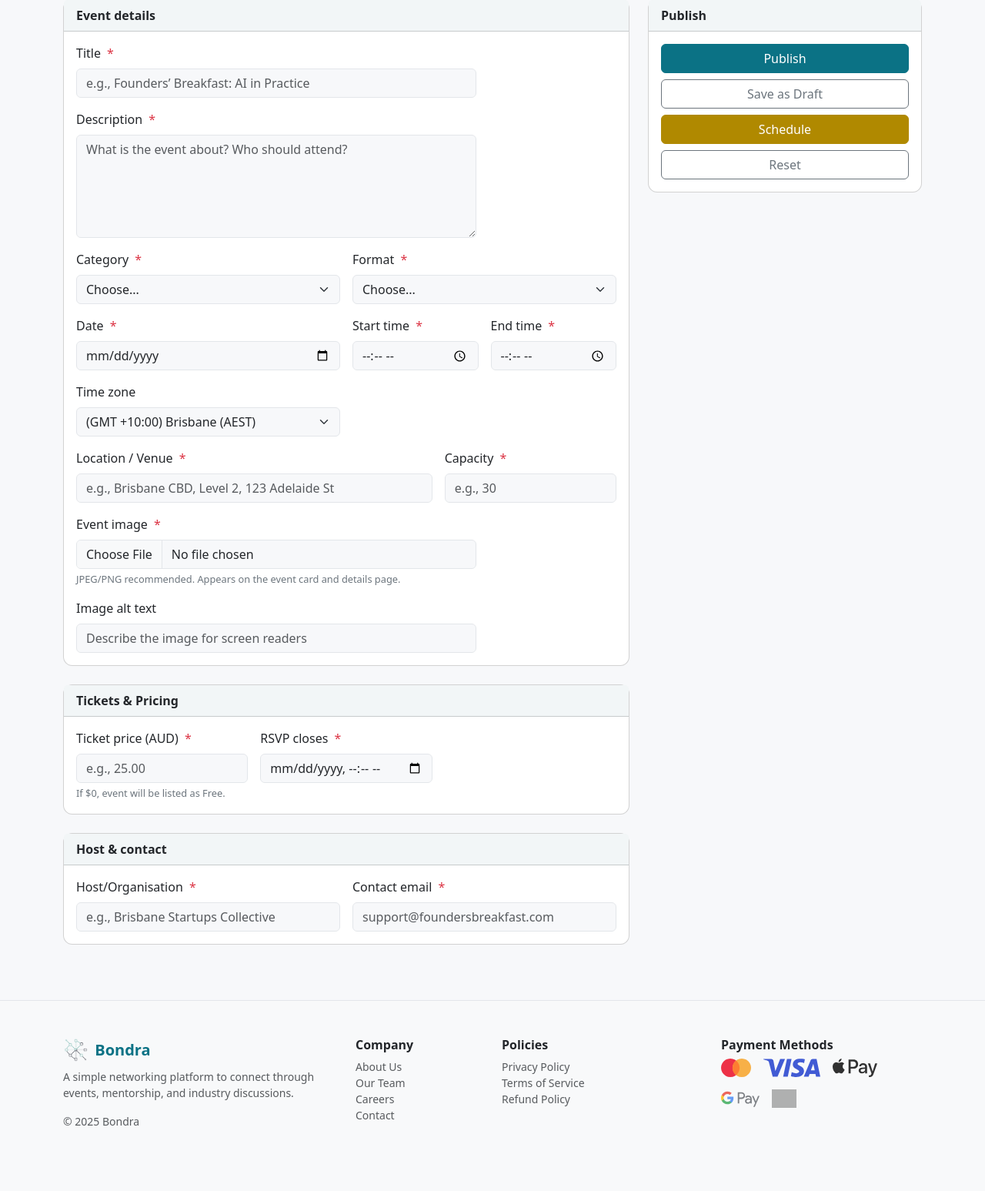
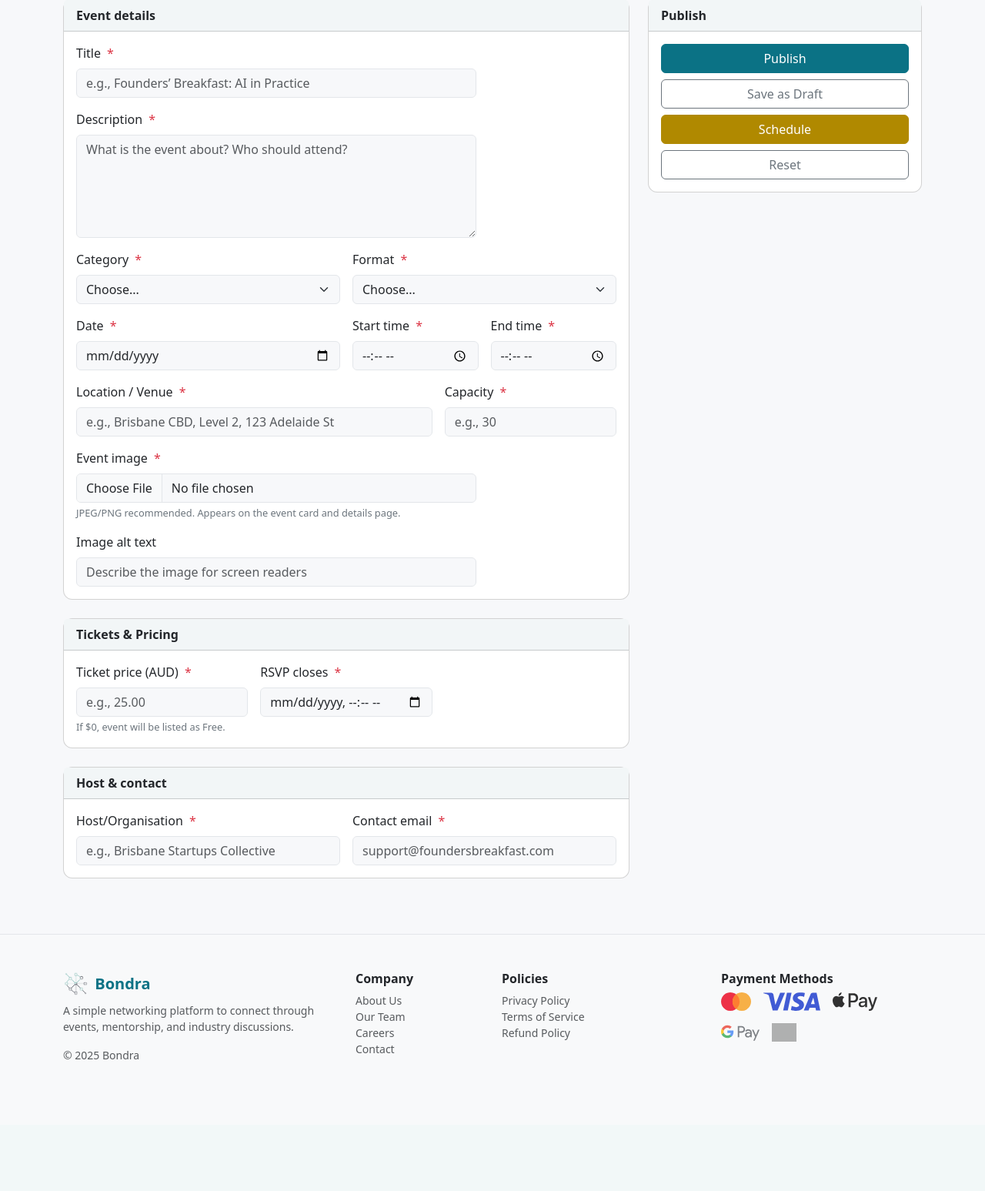
Before and after one commit to VanessaTorgler/IAB207_Group27, a Flask app: page /create in a window 1280 px wide. Shown: the part 244-1791 px from the top of the page at 77% size. After the commit the page ends 1620 px from the top, so only its background shows below. Run offline with Flask 3, Linux system fonts and the light colour scheme; the visitor is signed in with stand-in values (Sample User, id 1); data comes from the database, SQL or seed files in the repository; some libraries are stand-ins or nearby versions; grey boxes are pictures that could not be loaded.

Commit message:
Removed timezone field from template pages and python files

```diff
--- a/website/events.py
+++ b/website/events.py
@@ -109,8 +109,6 @@ def update(event_id):
         form.ticket_price.data = ticket_type.price if ticket_type else 0
         form.format.data = event.event_type
 
-        form.timezone.data = (event.event_timezone or "")
-
         # start_at -> date + time
         if event.start_at:
             form.date.data = event.start_at.replace(tzinfo=None).date()
@@ -176,7 +174,6 @@ def update(event_id):
         event.title = form.title.data
         event.description =  form.description.data
         event.event_type = form.format.data
-        event.event_timezone = (form.timezone.data or event.event_timezone or "")
         event.start_at = start_dt
         event.rsvp_closes = rsvp_dt
         event.end_at = end_dt
@@ -221,9 +218,8 @@ def createUpdate():
         db_file_path = check_upload_file(form)
         print("Form Submitted!")
         print(
-            form.title.data, form.description.data, form.category.data, form.format.data,
-            form.date.data, form.start_time.data, form.end_time.data, form.timezone.data,
-            form.location.data, form.capacity.data, form.event_image.data, form.image_alt_text.data,
+            form.title.data, form.description.data, form.category.data, form.format.data, form.date.data, form.start_time.data,
+            form.end_time.data, form.location.data, form.capacity.data, form.event_image.data, form.image_alt_text.data,
             form.ticket_price.data, form.rsvp_closes.data, form.host_name.data, form.host_contact.data
         )
 
@@ -239,7 +235,6 @@ def createUpdate():
             title=form.title.data,
             description=form.description.data,
             event_type=form.format.data,
-            event_timezone=(form.timezone.data or ""),
             start_at=start_dt,
             rsvp_closes=rsvp_dt,
             end_at=end_dt,
--- a/website/forms.py
+++ b/website/forms.py
@@ -44,49 +44,6 @@ class CreateEventForm(FlaskForm):
     date=DateField("Date", validators=[InputRequired()], format='%Y-%m-%d')
     start_time = TimeField("Start Time", format='%H:%M', validators=[InputRequired()])
     end_time = TimeField("End Time", format='%H:%M', validators=[InputRequired()])
-    timezone = SelectField('Timezone', choices=[
-        ("(GMT +8:00) Perth", "(GMT +8:00) Perth"),
-        ("(GMT +9:30) Adelaide", "(GMT +9:30) Adelaide"),
-        ("(GMT +10:00) Sydney (AEST/AEDT)", "(GMT +10:00) Sydney (AEST/AEDT)"),
-        ("(GMT +10:00) Brisbane (AEST)", "(GMT +10:00) Brisbane (AEST)"),
-        ("(GMT -12:00) Eniwetok, Kwajalein", "(GMT -12:00) Eniwetok, Kwajalein"),
-        ("(GMT -11:00) Midway Island, Samoa", "(GMT -11:00) Midway Island, Samoa"),
-        ("(GMT -10:00) Hawaii", "(GMT -10:00) Hawaii"),
-        ("(GMT -9:30) Taiohae", "(GMT -9:30) Taiohae"),
-        ("(GMT -9:00) Alaska", "(GMT -9:00) Alaska"),
-        ("(GMT -8:00) Pacific Time (US & Canada)", "(GMT -8:00) Pacific Time (US & Canada)"),
-        ("(GMT -7:00) Mountain Time (US & Canada)", "(GMT -7:00) Mountain Time (US & Canada)"),
-        ("(GMT -6:00) Central Time (US & Canada), Mexico City", "(GMT -6:00) Central Time (US & Canada), Mexico City"),
-        ("(GMT -5:00) Eastern Time (US & Canada), Bogota, Lima", "(GMT -5:00) Eastern Time (US & Canada), Bogota, Lima"),
-        ("(GMT -4:30) Caracas", "(GMT -4:30) Caracas"),
-        ("(GMT -4:00) Atlantic Time (Canada), La Paz", "(GMT -4:00) Atlantic Time (Canada), La Paz"),
-        ("(GMT -3:30) Newfoundland", "(GMT -3:30) Newfoundland"),
-        ("(GMT -3:00) Brazil, Buenos Aires, Georgetown", "(GMT -3:00) Brazil, Buenos Aires, Georgetown"),
-        ("(GMT -2:00) Mid-Atlantic", "(GMT -2:00) Mid-Atlantic"),
-        ("(GMT -1:00) Azores, Cape Verde Islands", "(GMT -1:00) Azores, Cape Verde Islands"),
-        ("(GMT) Western Europe Time, London, Lisbon, Casablanca", "(GMT) Western Europe Time, London, Lisbon, Casablanca"),
-        ("(GMT +1:00) Brussels, Copenhagen, Madrid, Paris", "(GMT +1:00) Brussels, Copenhagen, Madrid, Paris"),
-        ("(GMT +2:00) Kaliningrad, South Africa", "(GMT +2:00) Kaliningrad, South Africa"),
-        ("(GMT +3:00) Baghdad, Riyadh, Moscow, St. Petersburg", "(GMT +3:00) Baghdad, Riyadh, Moscow, St. Petersburg"),
-        ("(GMT +3:30) Tehran", "(GMT +3:30) Tehran"),
-        ("(GMT +4:00) Abu Dhabi, Muscat, Baku, Tbilisi", "(GMT +4:00) Abu Dhabi, Muscat, Baku, Tbilisi"),
-        ("(GMT +4:30) Kabul", "(GMT +4:30) Kabul"),
-        ("(GMT +5:00) Ekaterinburg, Islamabad, Karachi, Tashkent", "(GMT +5:00) Ekaterinburg, Islamabad, Karachi, Tashkent"),
-        ("(GMT +5:30) Bombay, Calcutta, Madras, New Delhi", "(GMT +5:30) Bombay, Calcutta, Madras, New Delhi"),
-        ("(GMT +5:45) Kathmandu, Pokhara", "(GMT +5:45) Kathmandu, Pokhara"),
-        ("(GMT +6:00) Almaty, Dhaka, Colombo", "(GMT +6:00) Almaty, Dhaka, Colombo"),
-        ("(GMT +6:30) Yangon, Mandalay", "(GMT +6:30) Yangon, Mandalay"),
-        ("(GMT +7:00) Bangkok, Hanoi, Jakarta", "(GMT +7:00) Bangkok, Hanoi, Jakarta"),
-        ("(GMT +8:45) Eucla", "(GMT +8:45) Eucla"),
-        ("(GMT +9:00) Tokyo, Seoul, Osaka, Sapporo, Yakutsk", "(GMT +9:00) Tokyo, Seoul, Osaka, Sapporo, Yakutsk"),
-        ("(GMT +10:30) Lord Howe Island", "(GMT +10:30) Lord Howe Island"),
-        ("(GMT +11:00) Magadan, Solomon Islands, New Caledonia", "(GMT +11:00) Magadan, Solomon Islands, New Caledonia"),
-        ("(GMT +11:30) Norfolk Island", "(GMT +11:30) Norfolk Island"),
-        ("(GMT +12:00) Auckland, Wellington, Fiji, Kamchatka", "(GMT +12:00) Auckland, Wellington, Fiji, Kamchatka"),
-        ("(GMT +12:45) Chatham Islands", "(GMT +12:45) Chatham Islands"),
-        ("(GMT +13:00) Apia, Nukualofa", "(GMT +13:00) Apia, Nukualofa"),
-        ("(GMT +14:00) Line Islands, Tokelau", "(GMT +14:00) Line Islands, Tokelau"),
-    ], default="(GMT +10:00) Brisbane (AEST)")
     location=StringField("Location", validators=[InputRequired(), Length(min=3, max=200, message="Location must be between 3 and 200 characters long.")])
     capacity=StringField("Capacity", validators=[InputRequired(), Length(min=1, max=8, message="Capacity must be between 1 and 8 characters long.")])
     event_image=FileField("Image", validators=[InputRequired()])
@@ -168,4 +125,4 @@ class ProfileForm(FlaskForm):
     submit = SubmitField('Save changes')
 
 class EventActionForm(FlaskForm):
-    action = HiddenField(validators=[DataRequired(), AnyOf(['draft', 'cancel', 'inactive', 'publish'])])
+    action = HiddenField(validators=[DataRequired(), AnyOf(['draft', 'cancel', 'publish'])])
--- a/website/templates/create-update.html
+++ b/website/templates/create-update.html
@@ -92,20 +92,7 @@
                 value="{{ form.end_time.data.strftime('%H:%M') if form.end_time.data else '' }}" class="form-control"
                 required>
             </div>
-            <div class="col-12 col-md-6">
-              <label for="timezone" class="form-label">Time zone</label>
-              <select id="timezone" name="timezone" class="form-select">
-                {% for value, label in form.timezone.choices %}
-                <option value="{{ value }}" {% if form.timezone.data==value %}selected{% endif %}>
-                  {{ label }}
-                </option>
-                {% endfor %}
-              </select>
-
-            </div>
-
           </div>
-
           <div class="row g-3 mt-0">
             <div class="col-12 col-md-8">
               <label for="venue" class="form-label">Location / Venue</label>
```
